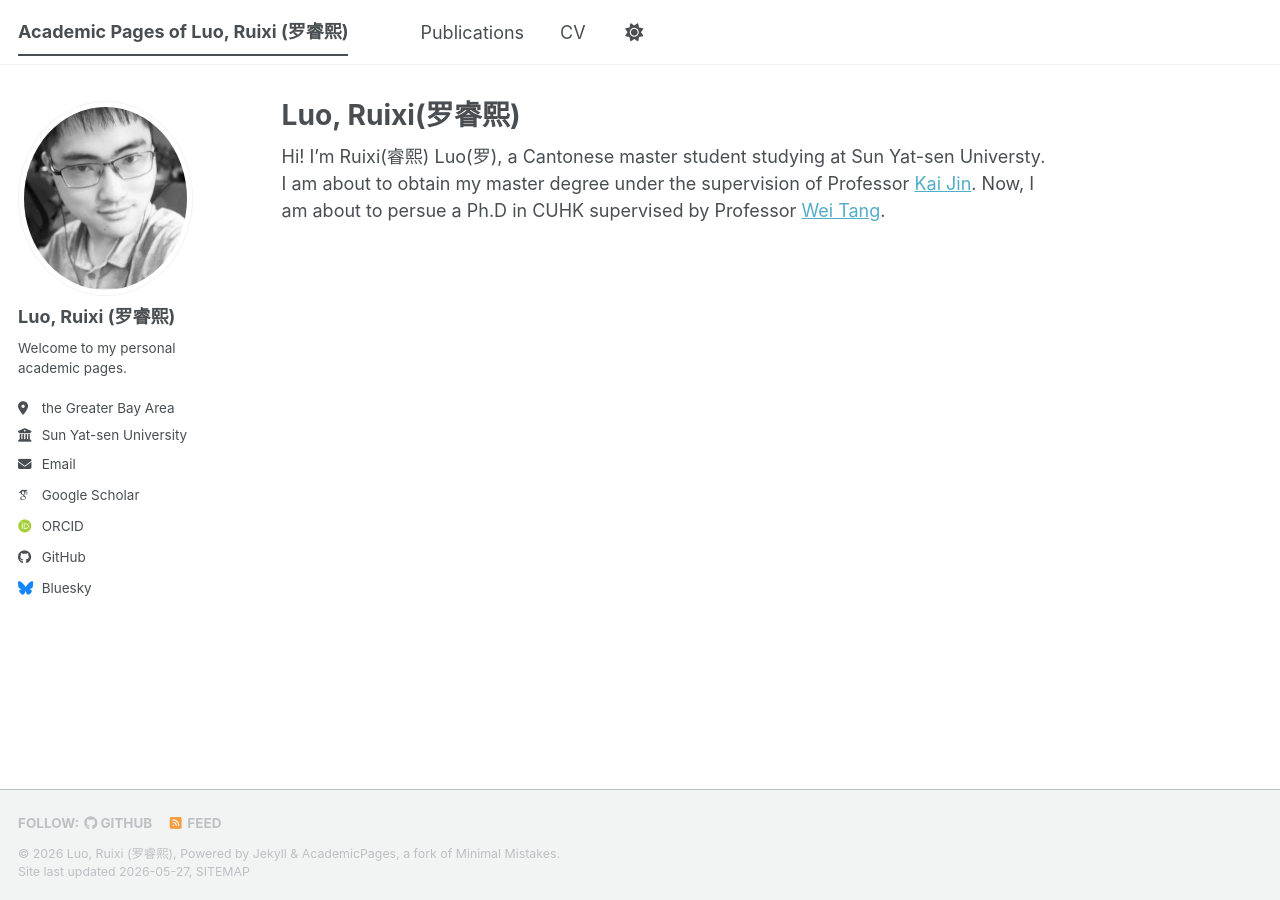
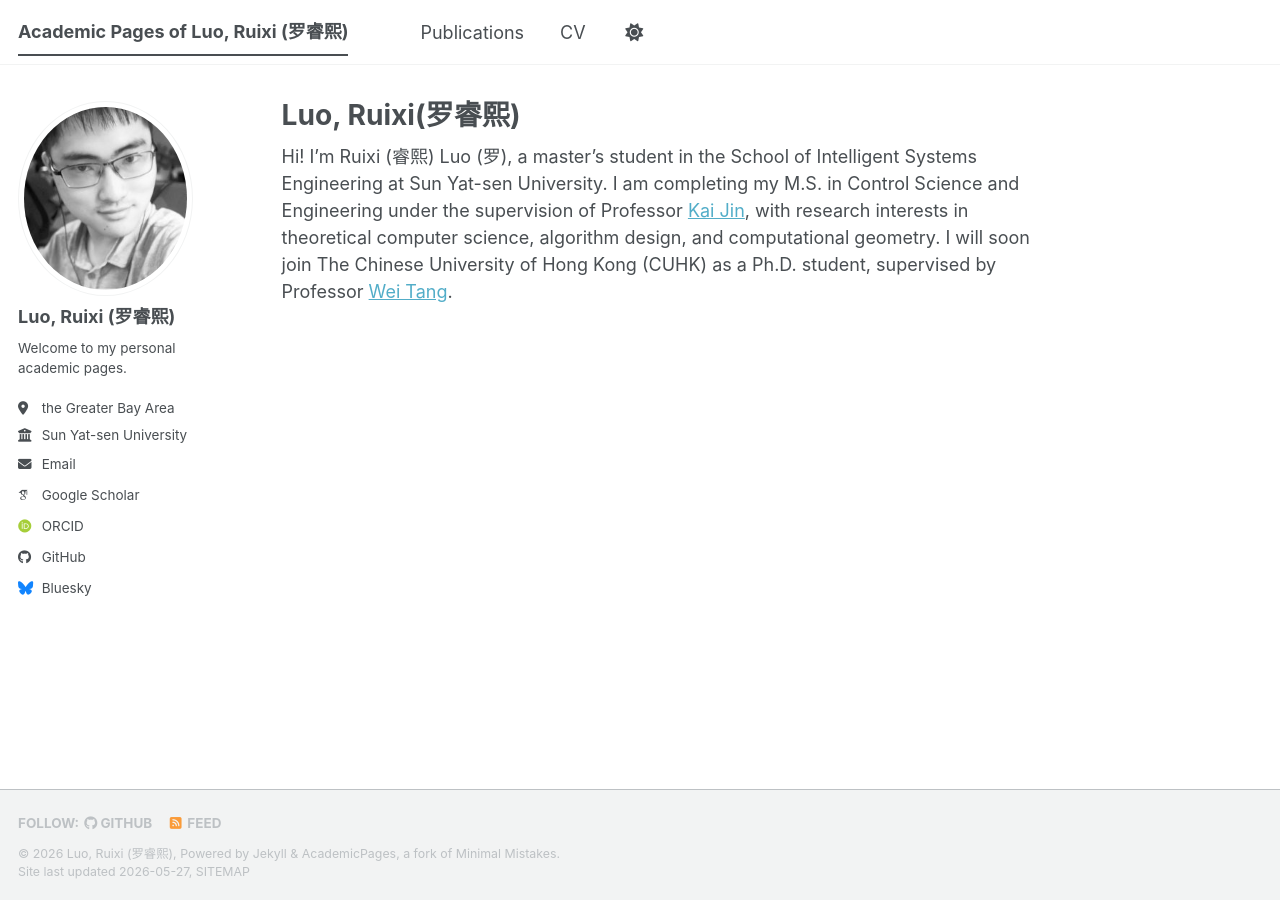
Before and after one commit to Ruixi-Luo/Ruixi-Luo.github.io, a Jekyll site: the page built from _pages/about.md, in a window 1280 px wide. Built offline with Jekyll 4.4.1, drawn with Linux system fonts in a browser that asks for light colours; some web fonts are replaced; a script bundle is joined from its source files by our own code; library files that are not in the unit come from our copies.

Commit message:
Update about.md

```diff
--- a/_pages/about.md
+++ b/_pages/about.md
@@ -7,4 +7,4 @@ redirect_from:
   - /about.html
 ---
 
-Hi! I'm Ruixi(睿熙) Luo(罗), a Cantonese master student studying at Sun Yat-sen Universty. I am about to obtain my master degree under the supervision of Professor [Kai Jin](https://cscjjk.github.io). Now, I am about to persue a Ph.D in CUHK supervised by Professor [Wei Tang](https://wtang.org/).
+Hi! I'm Ruixi (睿熙) Luo (罗), a master's student in the School of Intelligent Systems Engineering at Sun Yat-sen University. I am completing my M.S. in Control Science and Engineering under the supervision of Professor [Kai Jin](https://cscjjk.github.io), with research interests in theoretical computer science, algorithm design, and computational geometry. I will soon join The Chinese University of Hong Kong (CUHK) as a Ph.D. student, supervised by Professor [Wei Tang](https://wtang.org/).
```
